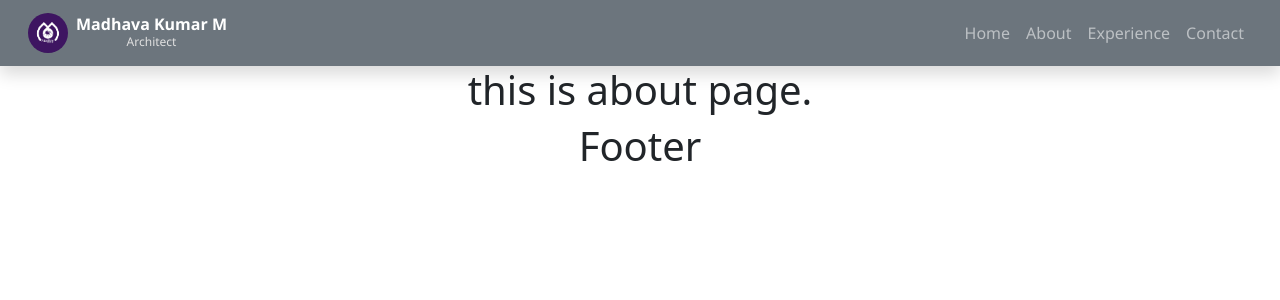
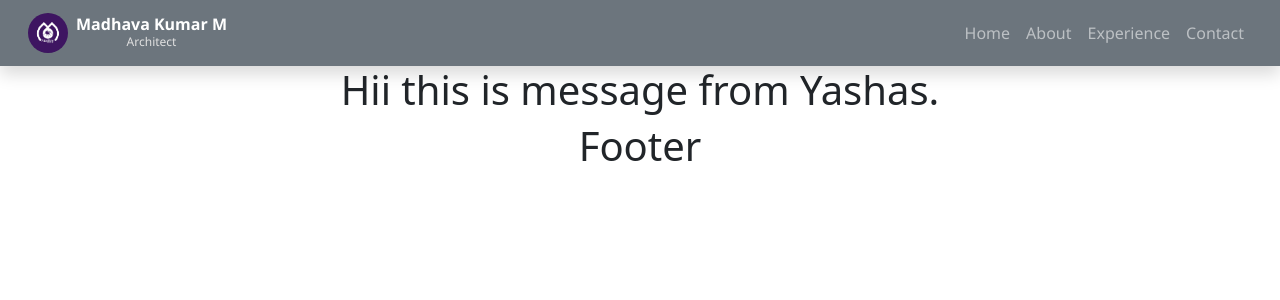
Before and after one commit to tejasks04/Madava, a React (Vite) app: page /#/about in a window 1280 px wide. Shown: the top 300 px of the page. Built offline with nearby package versions, Linux system fonts and the light colour scheme.

Commit message:
mine commit

```diff
--- a/src/Pages/About.jsx
+++ b/src/Pages/About.jsx
@@ -1,6 +1,6 @@
 function About() {
     return (
-        <h1>this is about page.</h1>
+        <h1>Hii this is message from Yashas.</h1>
     );
 }
 
```
